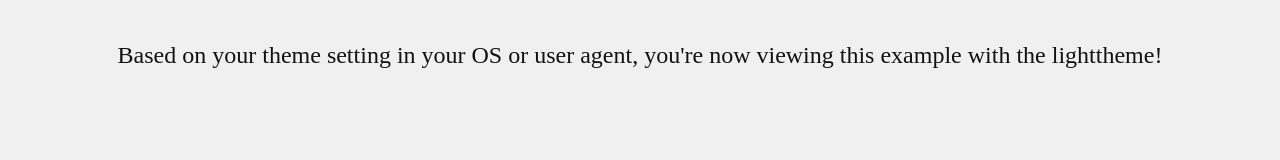
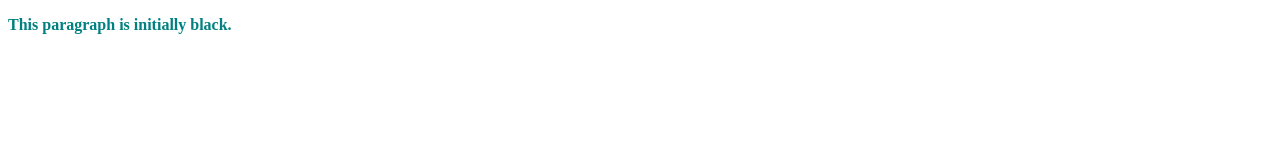
Before and after one commit to LJDJGC/Learning-log, a plain HTML site: page playground/index.html in a window 1280 px wide. Drawn offline with Linux system fonts and the light colour scheme.

Commit message:
2025-12-26

```diff
--- a/playground/index.html
+++ b/playground/index.html
@@ -7,11 +7,6 @@
 	<link rel="stylesheet" href="style.css">
 </head>
 <body>
-<div class="container">
-	<p>Based on your theme setting in your OS or user agent, you're now viewing this example with the
-		<span class="theme-name"></span>theme!
-	</p>
-</div>
-</body>
+<p>This paragraph is initially black.</p></body>
 <script type="text/javascript" src="script.js"></script>
 </html>
--- a/playground/script.js
+++ b/playground/script.js
@@ -0,0 +1,8 @@
+// get variable from inline style
+element.style.getPropertyValue("--my-var");
+
+// get variable from wherever
+getComputedStyle(element).getPropertyValue("--my-var");
+
+// set variable on inline style
+element.style.setProperty("--my-var", jsVar + 4);
--- a/playground/style.css
+++ b/playground/style.css
@@ -1,38 +1,18 @@
-:root {
-  --border-btn: 1px solid rgb(36, 36, 36);
-  --color-base-bg: rgb(240, 240, 240);
-  --color-base-text: rgb(18, 18, 18);
-  --color-btn-bg: rgb(220, 220, 220);
-  --theme-name: "light";
+@property --text-color {
+  syntax: "<color>";
+  inherits: false;
+  initial-value: teal;
 }
 
-@media (prefers-color-scheme: dark)
-{
-  :root {
-    --border-btn: 1px solid rgb(220, 220, 220);
-    --color-base-bg: rgb(18, 18, 18);
-    --color-base-text: rgb(240, 240, 240);
-    --color-btn-bg: rgb(36, 36, 36);
-    --theme-name: "dark";
-  }
-}
-
-body {
-  background-color: var(--color-base-bg);
-  color: var(--color-base-text);
-  padding: 10px;
-}
-
-.container {
-  display: flex;
-  flex-direction: column;
-  align-items: center;
+:root {
+  --text-color: 16px;
 }
 
 p {
-  font-size: 1.5rem;
+  font-weight: bold;
+  color: blue;
 }
 
-.theme-name::after {
-  content: var(--theme-name);
+p {
+  color: var(--text-color);
 }
```
Also changed, not shown: 1 other file.
